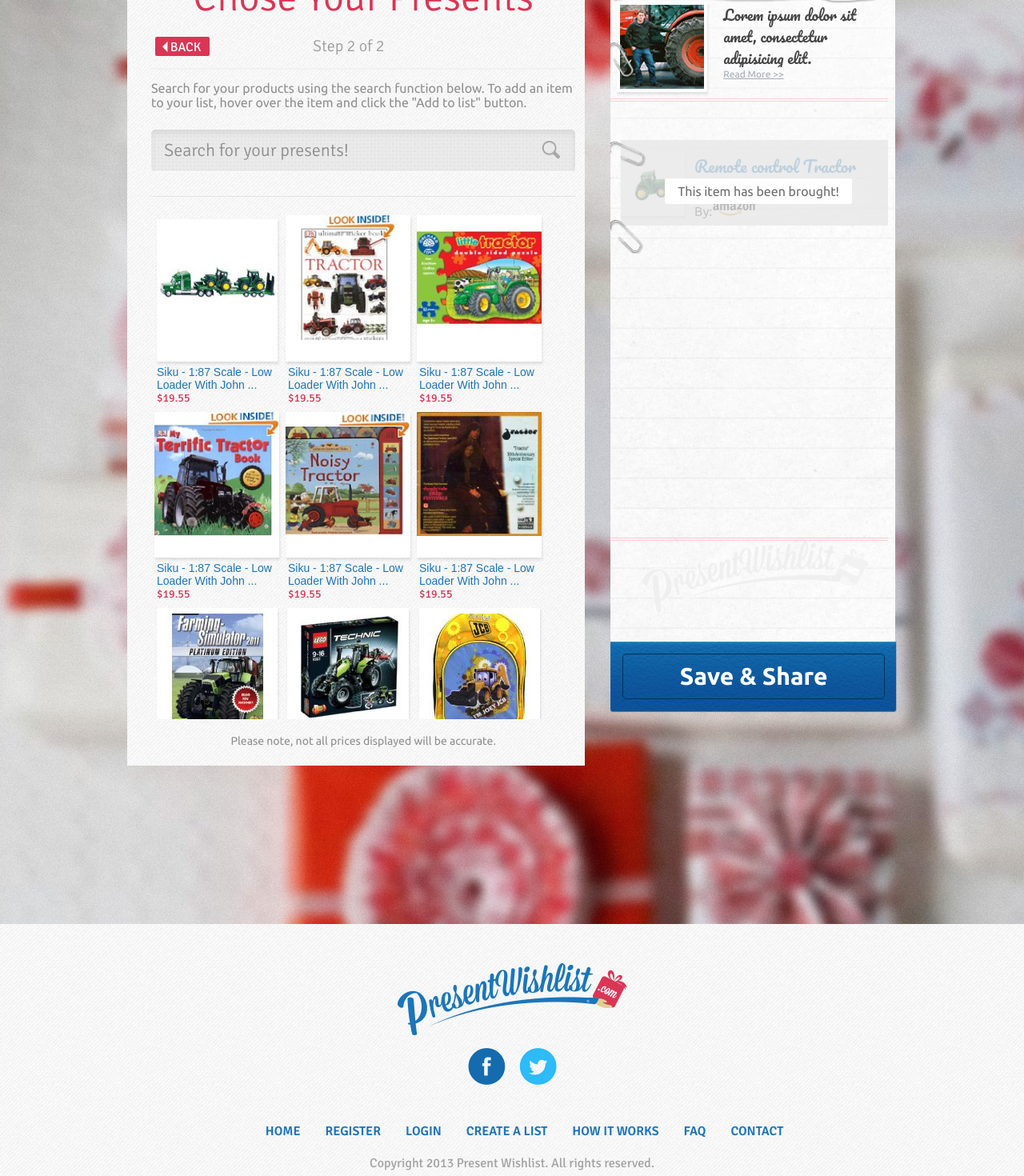
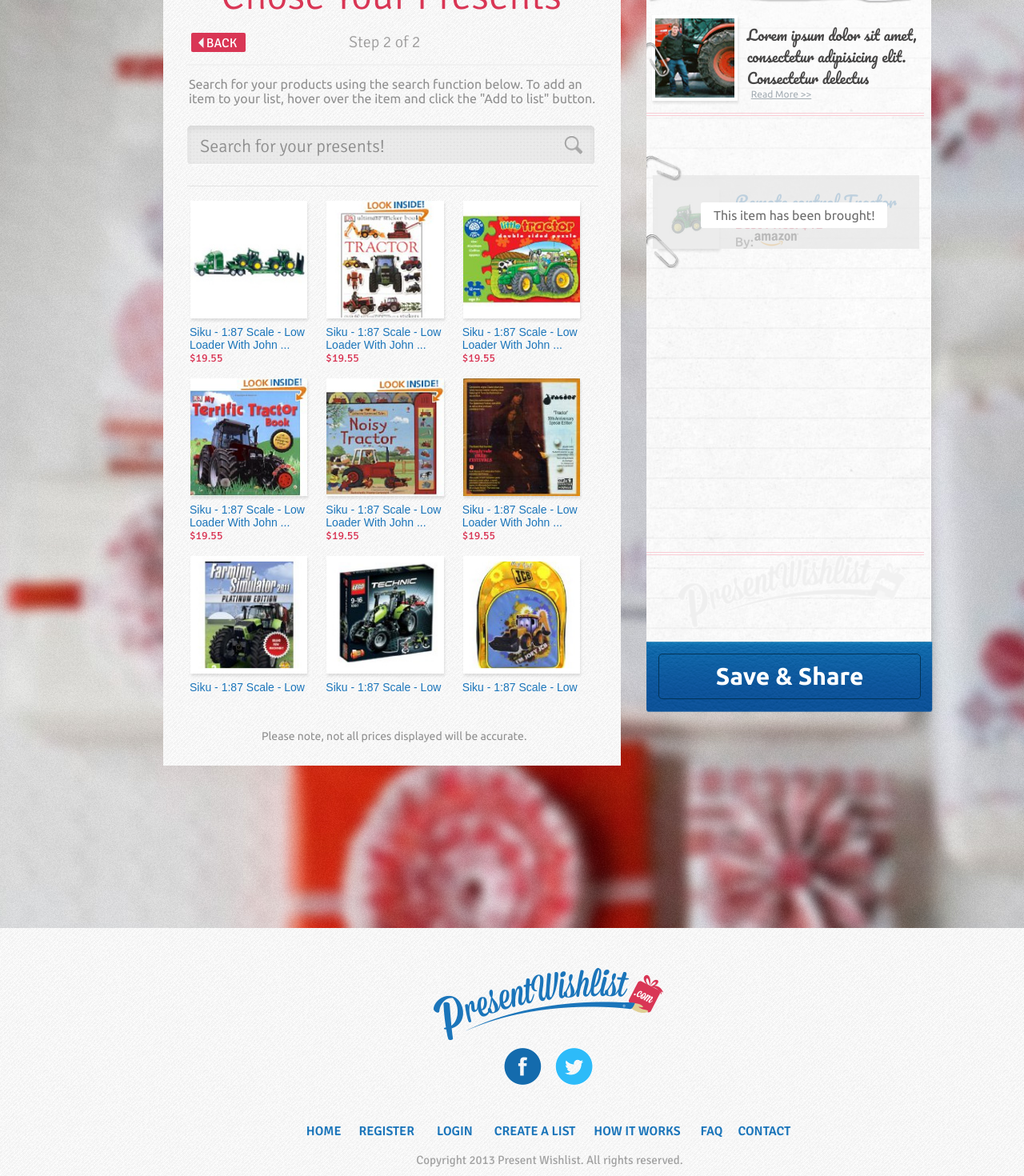
Before and after one commit to ArtemSiz/chose-present, an Angular app: page / in a window 1280 px wide. Shown: the part 240-1710 px from the top of the page at 80% size. Built offline with nearby package versions, Linux system fonts and the light colour scheme.

Commit message:
Add responsive design

```diff
--- a/src/app/app.component.css
+++ b/src/app/app.component.css
@@ -63,6 +63,7 @@
 
     width: 962px;
     margin: 0 auto;
+    margin-left: 204px;
 }
 
 /***********   header  ***********/
@@ -167,6 +168,10 @@
     color: #1b75ba;
 }
 
+.menu-list:first-child {
+    margin-right: 17px;
+}
+
 .menu-list-text:hover {
     color: #d93655;
     box-shadow: 0 1px #d93655;
@@ -174,7 +179,7 @@
 /********************    content_wrapper   *************************/
 
 .content_wrapper {
-    min-height: 1258px;
+    min-height: 1263px;
 
     background: url('assets/images/ukstyle.jpg');
 }
@@ -199,7 +204,7 @@
 .left_panel-top {
     position: relative;
 
-    margin-top: -48px;
+    margin-top: -50px;
     padding-bottom: 15px;
 
     border-bottom: 2px solid #f1f1f1;
@@ -210,8 +215,8 @@
     font-size: 50px;
     font-weight: lighter;
 
-    margin-bottom: 17px;
-
+    margin-bottom: 14px;
+    padding-right: 20px;
     text-align: center;
 
     color: #d93655;
@@ -276,6 +281,8 @@
     font-size: 16px;
 
     margin-bottom: 25px;
+    word-spacing: .14px;
+    padding-left: 2px;
     padding-top: 14px;
 
     color: #8f8f8f;
@@ -284,10 +291,8 @@
 .search {
     position: relative;
 
-    margin: 0 auto 13px auto;
-    padding-bottom: 30px;
-
-    border-bottom: 1px solid #e3e3e3;
+    margin: 0 21px 13px auto;
+    padding-bottom: 9px;
 }
 
 .search_input {
@@ -296,7 +301,7 @@
     font-weight: lighter;
 
     width: 100%;
-    padding: 13px 50px 15px 16px;
+    padding: 13px 50px 11px 16px;
 
     color: #8f8f8f;
     border: 0 none;
@@ -313,8 +318,8 @@
 
 .search_submit {
     position: absolute;
-    top: 13px;
-    right: 18px;
+    top: 12px;
+    right: 14px;
 
     display: block;
 
@@ -339,13 +344,21 @@
     height: 640px;
 }
 
+.products-container {
+    position: relative;
+    width: 97%;
+    margin-top: 4px;
+    border-top: 1px solid #e3e3e3;
+}
+
 .products-item {
     position: relative;
 
     display: inline-block;
-
-    width: 164px;
-    height: 234px;
+    margin-top: 8px;
+    margin-right: 16px;
+    width: 30%;
+    height: 184px;
 }
 
 .products-item:hover {
@@ -355,8 +368,8 @@
 .products-item-added {
     display: none;
     position: absolute;
-    top: 35%;
-    left: 45%;
+    top: 49%;
+    left: 43%;
     z-index: 1;
 }
 
@@ -368,8 +381,8 @@
 .products-item-added-text {
     display: none;
     position: absolute;
-    top: 50%;
-    right: 0;
+    top: 70%;
+    right: -12px;
     z-index: 1;
 }
 
@@ -388,8 +401,8 @@
     top: 0;
     left: 0;
     content: '';
-    width: 100%;
-    height: 104%;
+    width: 106%;
+    height: 220px;
     background-color: #fff;
     opacity: .95;
 }
@@ -412,7 +425,8 @@
     left: 0;
 
     display: block;
-
+    min-width: 95%;
+    min-height: 80%;
     max-width: 95%;
     max-height: 80%;
     margin: auto;
@@ -422,6 +436,11 @@
     box-shadow: 1px 3px 3px rgba(0, 0, 0, .1);
 }
 
+.products-item-img img {
+    width: 100%;
+    height: 100%;
+}
+
 .products-item-text,
 .products-item-price {
     font-family: 'Signika', sans-serif;
@@ -429,8 +448,8 @@
 }
 
 .products-item-text {
-    margin-top: 15px;
-    padding-left: 7px;
+    margin-top: 19px;
+    padding-left: 3px;
 }
 
 .products-item-text p {
@@ -446,7 +465,8 @@
     font-size: 14px;
 
     margin-bottom: 25px;
-    padding-top: 19px;
+    padding-top: 44px;
+    padding-right: 13px;
 
     text-align: center;
 
@@ -588,12 +608,15 @@
     background: url('assets/images/page.jpg') no-repeat;
     overflow: hidden;
 }
-
+.note-top {
+    margin-top: 25px;
+    margin-left: 7px;
+}
 .note-top img {
     float: left;
+    width: 31%;
     border: 4px solid #fff;
     box-shadow: 1px 3px 3px rgba(0, 0, 0, .1);
-    margin: 8px;
 }
 
 .note-top-text-wrapper {
@@ -625,7 +648,7 @@
     text-decoration: underline;
 
     color: #a3acb3;
-    padding-left: 12px;
+    padding-left: 17px;
 }
 
 .note-top a:hover {
@@ -639,8 +662,9 @@
 
     width: 99%;
     height: 553px;
-    margin-top: 4px;
-    padding-left: 13px;
+    margin-top: 16px;
+    padding-top: 8px;
+    padding-left: 14px;
 
     border-top: 4px double #f9cdd5;
     border-bottom: 4px double #f9cdd5;
@@ -665,6 +689,7 @@
     float: right;
 
     width: 72.5%;
+    padding-left: 5px;
     cursor: pointer;
 }
 
@@ -681,10 +706,10 @@
 .note-content-description-price {
     font-family: 'Ubuntu', sans-serif;
     font-size: 16px;
-
+    font-weight: 500;
     display: block;
 
-    margin-top: 8px;
+    margin-top: 2px;
 
     color: #d93655;
 }
@@ -701,6 +726,7 @@
 .note-content-description .by {
     font-family: 'Ubuntu', sans-serif;
     font-size: 16px;
+    font-weight: 500;
 
     color: #373737;
 }
@@ -715,7 +741,7 @@
 
     width: 320px;
     height: 89px;
-    margin-top: 23px;
+    margin-top: 24px;
     padding: 23px 10px 25px 32px;
 
     border-radius: 3px;
@@ -744,6 +770,7 @@
     padding: 14px 13px 15px 38px;
 
     color: #d93655;
+    background: #f7f7f7;
     border: 0 none;
     border-radius: 3px;
     outline: none;
@@ -817,8 +844,7 @@
 }
 
 /********************* Menu options *************************/
-
-.menu_options {
+ul.menu_options {
     position: relative;
 
     display: inline-block;
@@ -832,54 +858,30 @@
     background: #f7f7f7;
 }
 
-.menu_options-link span:hover {
+ul.menu_options > li > a {
+    display: block;
+    width: 100%;
+    height: 100%;
+}
+
+.menu_options-link span:first-child:hover, .menu_options-item-text:hover {
     box-shadow: 0 1px #d93655;
 }
 
-.menu_options ul {
-    position: relative;
-    left: 13px;
-
-    display: none;
-    float: right;
-
-    width: 146px;
-    height: 81px;
-    padding: 12px;
-
-    border-right: 1px solid #d93655;
-    border-bottom: 1px solid #d93655;
-    border-left: 1px solid #d93655;
-    border-bottom-right-radius: 3px;
-    border-bottom-left-radius: 3px;
-    background: #f7f7f7;
-}
-.menu_options.open ul {
-    display: block;
-}
-
 .menu_options-item-link,
-.menu_options span {
+ul.menu_options span {
     font-family: 'Ubuntu', sans-serif;
     font-size: 16px;
     font-weight: 500;
     color: #d93655;
-}
-.menu_options-item span {
     vertical-align: top;
 }
-.menu_options-item-remove-icon img {
-    width: 18px;
-    height: 18px;
-}
 
-.menu_options-item-refresh-icon img {
-    width: 16px;
-    height: 12px;
-}
 .menu_options-arrow_menu {
     display: inline-block;
-
+    position: relative;
+    top: 6px;
+    left: 1px;
     width: 9px;
     height: 6px;
     margin-bottom: 3px;
@@ -888,20 +890,43 @@
     background: url('assets/images/arrow_menu.png') no-repeat;
 }
 
-.menu_options-item {
-    display: block;
 
-    margin-right: -6px;
-    margin-bottom: 12px;
+ul.submenu_options {
+    display: none;
+    position: absolute;
+    top: 38px;
+    left: -1px;
+    width: 146px;
+    height: 83px;
+    background: #f7f7f7;
+    border-right: 1px solid #d93655;
+    border-bottom: 1px solid #d93655;
+    border-left: 1px solid #d93655;
+    border-bottom-right-radius: 3px;
+    border-bottom-left-radius: 3px;
 }
 
-.menu_options-item .menu_options-item-text {
-    font-size: 15px;
+ul.submenu_options > li {
+    display: block;
+    padding: 12px 0 10px 7px;
+    border-top: 1px solid #d93655;
 }
 
-.menu_options-item-text:hover {
-    box-shadow: 0 1px #d93655;
+.menu_options-item-refresh-icon {
+    margin-right: 2px;
 }
+
+
+ul.submenu_options > li:last-child {
+    position: relative;
+    bottom: 5px;
+    left: 1px;
+}
+
+ul.menu_options:hover > li > ul.submenu_options {
+    display: block;
+}
+
 /**************** Product Right ******************/
 
 .product {
@@ -915,8 +940,20 @@
 
 .under-menu {
     position: relative;
+    margin-top: 66px;
+    width: 100%;
+    height: 114px
+}
 
-    margin-top: 48px;
+.under-menu-img {
+    display: inline-block;
+    width: 23%;
+}
+
+.under-menu-img img {
+    width: 100%;
+    border: 4px solid #fff;
+    box-shadow: 1px 3px 3px rgba(0, 0, 0, .1);
 }
 
 .under-menu .note-content-description .where {
@@ -926,10 +963,10 @@
 .expected-product {
     position: absolute;
     top: 0;
-    left: 0;
+    right: 6px;
 
     width: 100%;
-    height: 82%;
+    height: 81%;
     padding: 31px 31px 26px 60px;
 
     content: '';
@@ -940,8 +977,8 @@
 
 .expected-product-link {
     position: relative;
-    bottom: 50px;
-    left: 55px;
+    bottom: 61px;
+    left: 54px;
 
     width: 70%;
 }
@@ -1018,7 +1055,7 @@
     width: 325px;
     height: 93px;
     margin: 0 auto;
-    padding-top: 49px;
+    padding-top: 50px;
 }
 
 .footer_logo .logo-pic {
@@ -1028,7 +1065,7 @@
 .social_network {
     position: relative;
 
-    margin: 62px auto 0 auto;
+    margin: 57px auto 0 auto;
 }
 
 .facebook_icon,
@@ -1060,6 +1097,8 @@
 
 .footer_menu {
     margin: 45px auto 0 auto;
+    position: relative;
+    right: 9px;
 }
 
 .footer_menu-list-item {
@@ -1076,11 +1115,26 @@
     font-size: 16px;
     font-weight: bold;
 
-    margin-left: 31px;
+    margin-left: 25px;
 
     text-transform: uppercase;
 
     color: #1b75ba;
+}
+
+.footer_menu-list-item.contact {
+    position: relative;
+    right: 6px;
+}
+
+.footer_menu-list-item.register {
+    position: relative;
+    right: 3px;
+}
+
+.footer_menu-list-item.create {
+    position: relative;
+    left: 2px;
 }
 
 .footer_menu-list-item-link:hover {
@@ -1089,12 +1143,14 @@
 }
 
 .footer_copyright {
-    margin-top: 20px;
+    position: relative;
+    left: 2px;
+    margin-top: 17px;
 }
 
 .footer_copyright span {
     font-family: 'Signika', sans-serif;
-    font-size: 16px;
+    font-size: 15px;
 
     color: #a2a2a2;
 }
--- a/src/app/app.component.html
+++ b/src/app/app.component.html
@@ -51,17 +51,23 @@
                         </form>
                     </div>
                     <div class="products">
+                        <div class="products-container">
                             <div class="products-item" *ngFor="let leftPresent of leftBasket let i = index" (click)="create(leftPresent.src)">
                                 <img src="assets/images/added.png" alt="" class="products-item-added">
                                 <div class="products-item-added-text"><p>This item has already  been added to your list</p></div>
                                 <a href="#" class="products-item-link">
-                                <img src={{leftBasket[i].src}} alt="" class="products-item-img" align="top">
+                                    <div class="products-item-img">
+                                        <img src={{leftBasket[i].src}} alt="" align="top">
+                                    </div>
+
                                     <div class="products-item-text">
                                         <p>{{leftBasket[i].name}}</p>
                                         <span class="products-item-price">{{leftBasket[i].price}}</span>
                                     </div>
                                 </a>
                             </div>
+                        </div>
+
                     </div>
                     <p class="left_panel-content-text-bottom">Please note, not all prices displayed will be
                         accurate.</p>
@@ -112,29 +118,44 @@
                                                    placeholder="View item">
                                         </form>
                                     </div>
-                                    <div class="menu_options">
-                                        <a href="#" class="menu_options-link" (click)="openList(present)"><span>More Options</span><span
-                                                class="menu_options-arrow_menu"></span></a>
-                                        <ul>
-                                            <li class="menu_options-item"><a href=""
-                                                                             class="menu_options-item-link-remove"
-                                                                             (click)="removeProduct(present)">
-                                                <span class="menu_options-item-remove-icon"><img
-                                                        src="assets/images/remove.png" alt=""></span>
-                                                <span class="menu_options-item-text">Remove Item</span>
-                                            </a></li>
+                                    <!--<div class="menu_options">-->
+                                        <!--<a href="#" class="menu_options-link" (click)="openList(present)"><span>More Options</span><span class="menu_options-arrow_menu"></span></a>-->
+                                        <!--<ul>-->
+                                            <!--<li class="menu_options-item"><a href="#" class="menu_options-item-link-remove" (click)="removeProduct(present)">-->
+                                                <!--<span class="menu_options-item-remove-icon"><img-->
+                                                        <!--src="assets/images/remove.png" alt=""></span>-->
+                                                <!--<span class="menu_options-item-text">Remove Item</span>-->
+                                            <!--</a></li>-->
+                                            <!--<li class="menu_options-item"><a href="" class="menu_options-item-link">-->
+                                                <!--<span class="menu_options-item-refresh-icon"><img-->
+                                                        <!--src="assets/images/refresh.png" alt=""></span>-->
+                                                <!--<span class="menu_options-item-text">Re-assign Item</span>-->
+                                            <!--</a></li>-->
+                                        <!--</ul>-->
+                                    <!--</div>-->
+                                    <!--Новая вставка-->
+
+                                    <ul class="menu_options">
+                                        <li><a href="#" class="menu_options-link"><span>More Options</span><span class="menu_options-arrow_menu"></span></a>
+                                            <ul class="submenu_options">
+                                                <li class="menu_options-item"><a href="#" class="menu_options-item-link-remove" (click)="removeProduct(present)">
+                                                    <span class="menu_options-item-remove-icon"><img src="assets/images/remove.png" alt=""></span>
+                                                    <span class="menu_options-item-text">Remove Item</span></a>
+                                                </li>
                                                 <li class="menu_options-item"><a href="" class="menu_options-item-link">
-                                                <span class="menu_options-item-refresh-icon"><img
-                                                        src="assets/images/refresh.png" alt=""></span>
-                                                <span class="menu_options-item-text">Re-assign Item</span>
-                                            </a></li>
+                                                    <span class="menu_options-item-refresh-icon"><img src="assets/images/refresh.png" alt=""></span>
+                                                    <span class="menu_options-item-text">Re-assign Item</span></a>
+                                                </li>
                                             </ul>
-                                    </div>
+                                        </li>
+                                    </ul>
+
+                                            <!--*******************************************-->
                                 </div>
                             </div>
 
                             <div class="product under-menu">
-                                <div class="note-content-img">
+                                <div class="under-menu-img">
                                     <img src="assets/images/tractor.jpg" alt="">
                                 </div>
                                 <div class="note-content-description">
@@ -180,12 +201,12 @@
         <div class="footer_menu">
             <ul class="footer_menu-list">
                 <li class="footer_menu-list-item"><a href="#" class="footer_menu-list-item-link">Home</a></li>
-                <li class="footer_menu-list-item"><a href="#" class="footer_menu-list-item-link">Register</a></li>
+                <li class="footer_menu-list-item register"><a href="#" class="footer_menu-list-item-link">Register</a></li>
                 <li class="footer_menu-list-item"><a href="#" class="footer_menu-list-item-link">Login</a></li>
-                <li class="footer_menu-list-item"><a href="#" class="footer_menu-list-item-link">Create a list</a></li>
+                <li class="footer_menu-list-item create"><a href="#" class="footer_menu-list-item-link">Create a list</a></li>
                 <li class="footer_menu-list-item"><a href="#" class="footer_menu-list-item-link">How it works</a></li>
                 <li class="footer_menu-list-item"><a href="#" class="footer_menu-list-item-link">Faq</a></li>
-                <li class="footer_menu-list-item"><a href="#" class="footer_menu-list-item-link">Contact</a></li>
+                <li class="footer_menu-list-item contact"><a href="#" class="footer_menu-list-item-link">Contact</a></li>
             </ul>
         </div>
         <div class="footer_copyright">
```
Also changed, not shown: src/app/app.component.ts (+0 -10 lines). Lines whose indentation alone changed are shown as unchanged.
